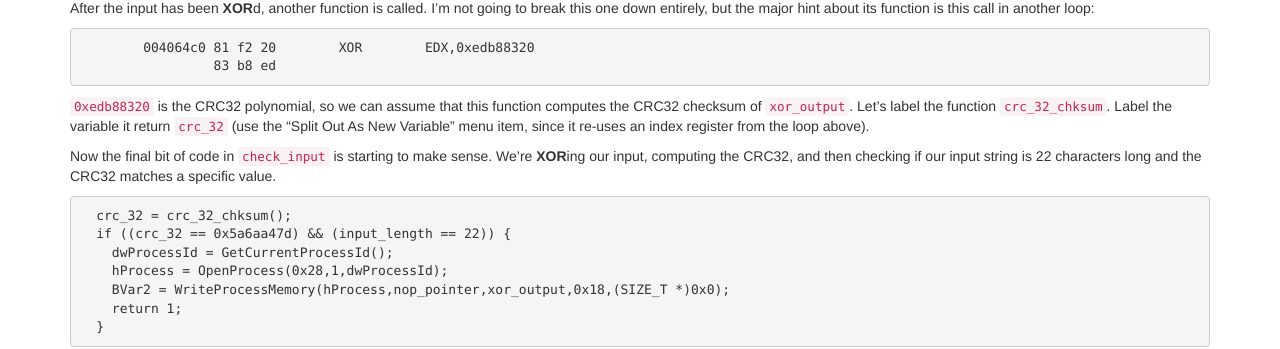
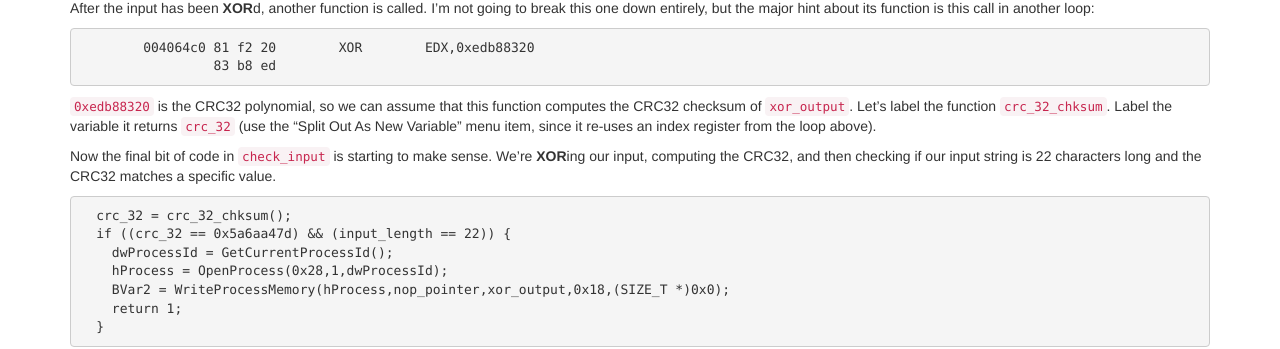
Before and after one commit to pddenhar/pddenhar.github.io, a Jekyll site: the page built from _posts/2024-10-22-reverse-engineering-crackme-with-ghidra.md, in a window 1280 px wide and 900 px high, scrolled down 7166 px. Shown: the part 162-511 px from the top of the window. Built offline with Jekyll 4.4.1, drawn with Linux system fonts in a browser that asks for light colours; some of the changed text lies outside the part shown.

Commit message:
Fix some typos and make another attempt at fixing Jekyll

````diff
--- a/_config.yml
+++ b/_config.yml
@@ -1,5 +1,3 @@
-highlighter: rouge
-
 kramdown:
-  math_engine: mathjax
-  syntax_highlighter: rouge
+  input: GFM
+  hard_wrap: false
--- a/_posts/2024-10-22-reverse-engineering-crackme-with-ghidra.md
+++ b/_posts/2024-10-22-reverse-engineering-crackme-with-ghidra.md
@@ -6,7 +6,7 @@
 ---
 I've been solving crackme challenges from [crackmes.one](https://www.crackmes.one/) in Ghidra lately,
 and [FatMike's CrackMe#1](https://www.crackmes.one/crackme/66eefd471070323296555682) is the first real "challenge" I've solved on after stepping up from the more trivial
-challenges like the [Ioli Crackmes](https://github.com/radareorg/radare2-book/raw/master/src/crackmes/ioli/IOLI-crackme.tar.gz).
+challenges like the [ioli Crackmes](https://github.com/radareorg/radare2-book/raw/master/src/crackmes/ioli/IOLI-crackme.tar.gz).
 
 This is a tutorial to introduce you to reverse engineering in Ghidra and demonstrate how I solved this crackme.
 <!--more-->
@@ -181,7 +181,7 @@
         004064c0 81 f2 20        XOR        EDX,0xedb88320
                  83 b8 ed
 ```
-`0xedb88320` is the CRC32 polynomial, so we can assume that this function computes the CRC32 checksum of `xor_output`. Let's label the function `crc_32_chksum`. Label the variable it return `crc_32` (use the "Split Out As New Variable" menu item, since it re-uses an index register from the loop above).
+`0xedb88320` is the CRC32 polynomial, so we can assume that this function computes the CRC32 checksum of `xor_output`. Let's label the function `crc_32_chksum`. Label the variable it returns `crc_32` (use the "Split Out As New Variable" menu item, since it re-uses an index register from the loop above).
 
 Now the final bit of code in `check_input` is starting to make sense. We're **XOR**ing our input, computing the CRC32, and then checking if our input string is 22 characters long and the CRC32 matches a specific value.
 ```C
````
